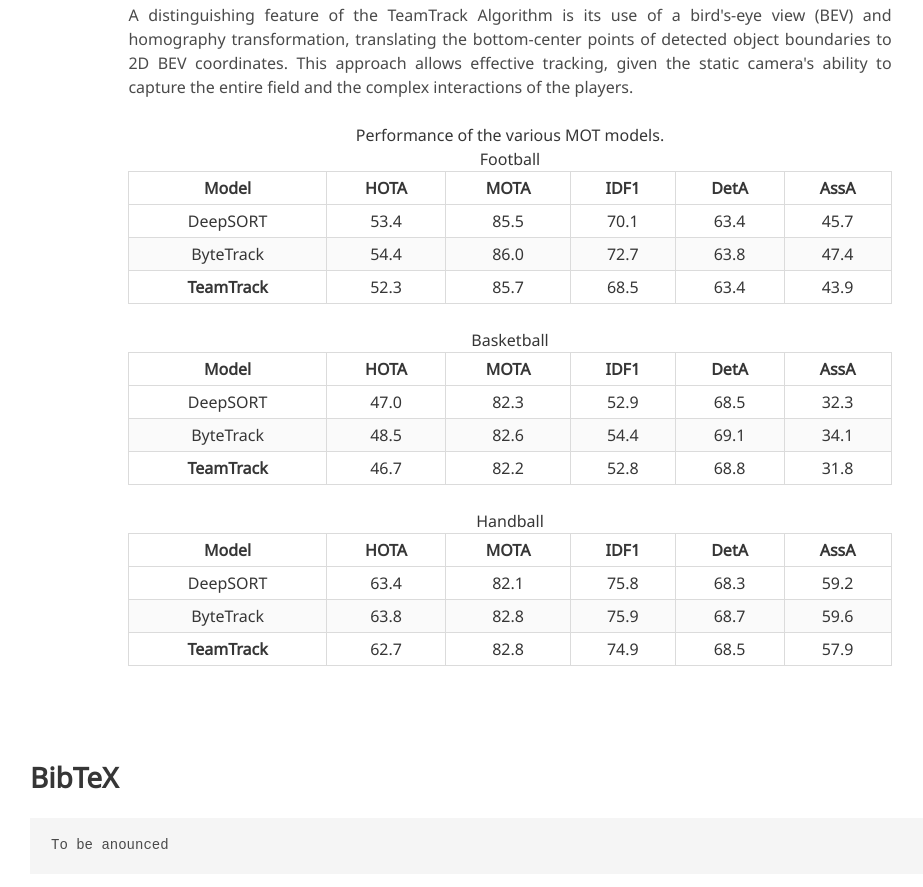
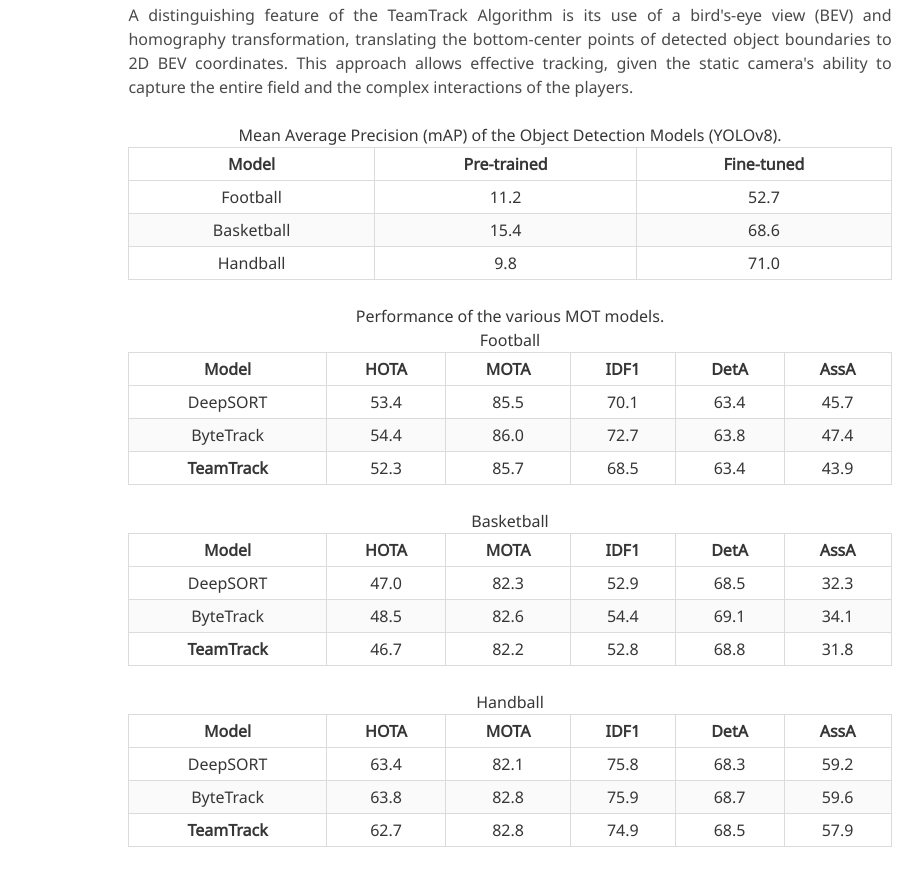
Before and after one commit to AtomScott/TeamTrack, a plain HTML site: page index.html in a window 1280 px wide. Shown: the part 4579-5466 px from the top of the page, without its empty margins (130-1053 px from the left). Drawn offline with nearby package versions, Linux system fonts and the light colour scheme; some icons are missing; a web font is replaced by a local one.

Commit message:
feat: Add table for displaying mAP values for object detection models

```diff
--- a/index.html
+++ b/index.html
@@ -675,6 +675,40 @@
                 entire field and the complex interactions of the players.
               </p>
             </div>
+
+            <table
+              class="table is-bordered is-narrow is-primary is-striped is-hoverable is-fullwidth"
+            >
+              <caption style="caption-side: top">
+                Mean Average Precision (mAP) of the Object Detection Models
+                (YOLOv8).
+              </caption>
+              <thead>
+                <tr>
+                  <th>Model</th>
+                  <th>Pre-trained</th>
+                  <th>Fine-tuned</th>
+                </tr>
+              </thead>
+              <tbody>
+                <tr>
+                  <td>Football</td>
+                  <td>11.2</td>
+                  <td>52.7</td>
+                </tr>
+                <tr>
+                  <td>Basketball</td>
+                  <td>15.4</td>
+                  <td>68.6</td>
+                </tr>
+                <tr>
+                  <td>Handball</td>
+                  <td>9.8</td>
+                  <td>71.0</td>
+                </tr>
+              </tbody>
+            </table>
+
             <table
               class="table is-bordered is-narrow is-primary is-striped is-hoverable is-fullwidth"
             >
```
